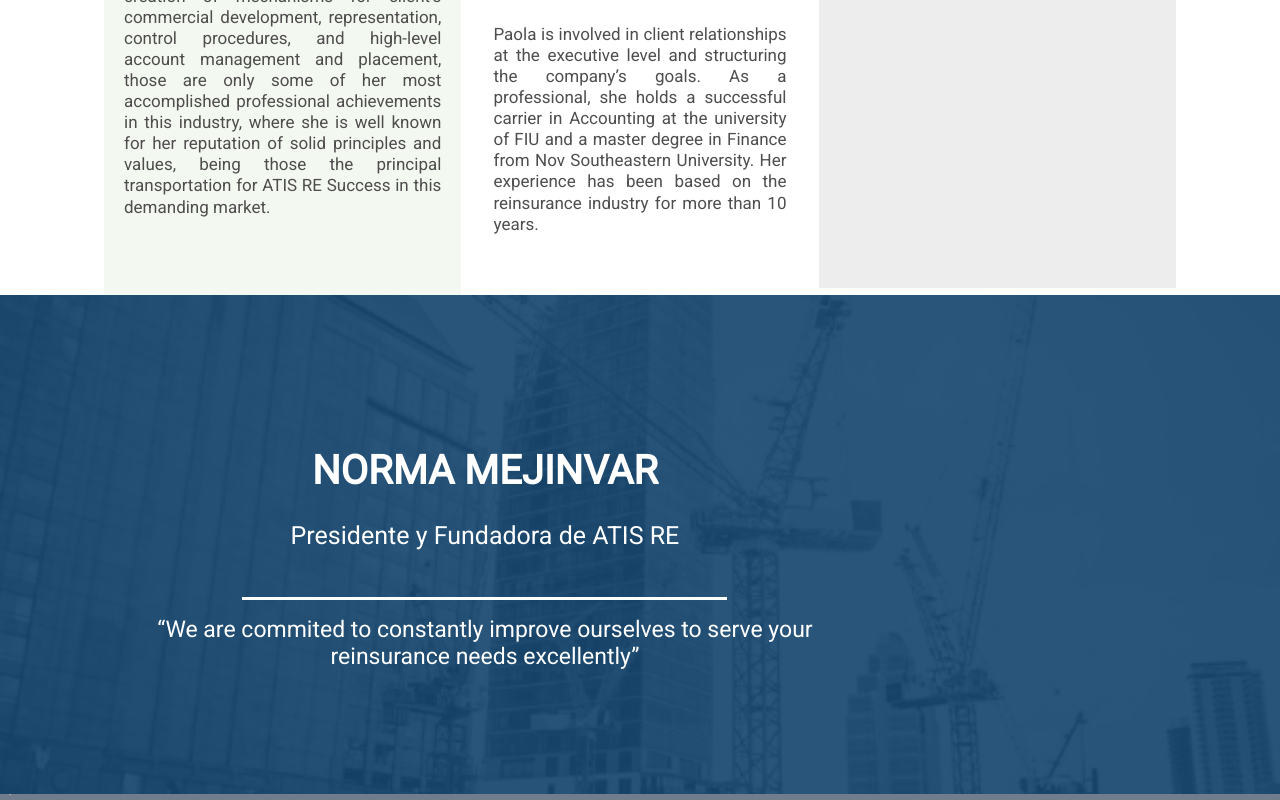
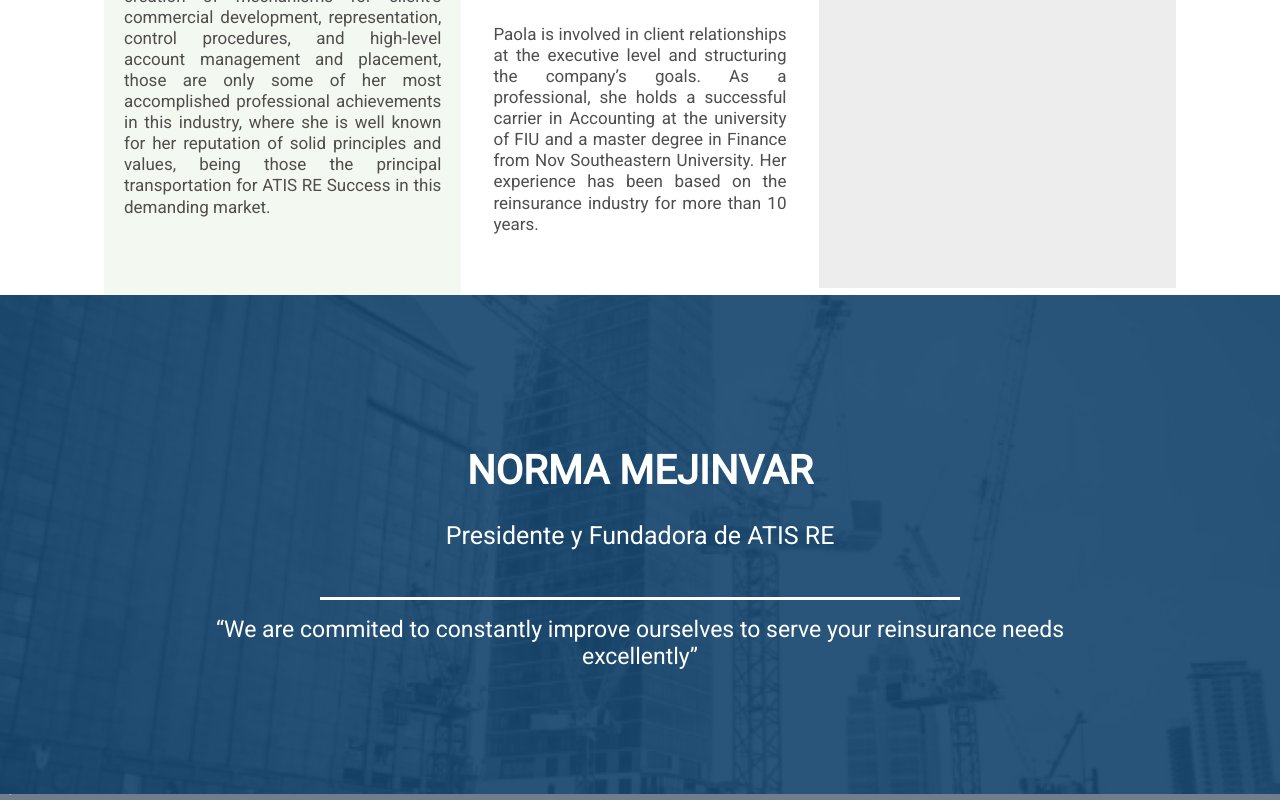
Before and after one commit to Mayerson18/atis, a plain HTML site: page index2.html in a window 1280 px wide. Shown: the part 1093-1893 px from the top of the page. Drawn offline with nearby package versions, Linux system fonts and the light colour scheme.

Commit message:
parallax

```diff
--- a/sass/index.scss
+++ b/sass/index.scss
@@ -236,3 +236,7 @@ legend{
 .foot-content{
   font-size: 12px;
 }
+
+.in-parallax{
+  width: 100%;
+}
```
Also changed, not shown: sass/index.min.css.
